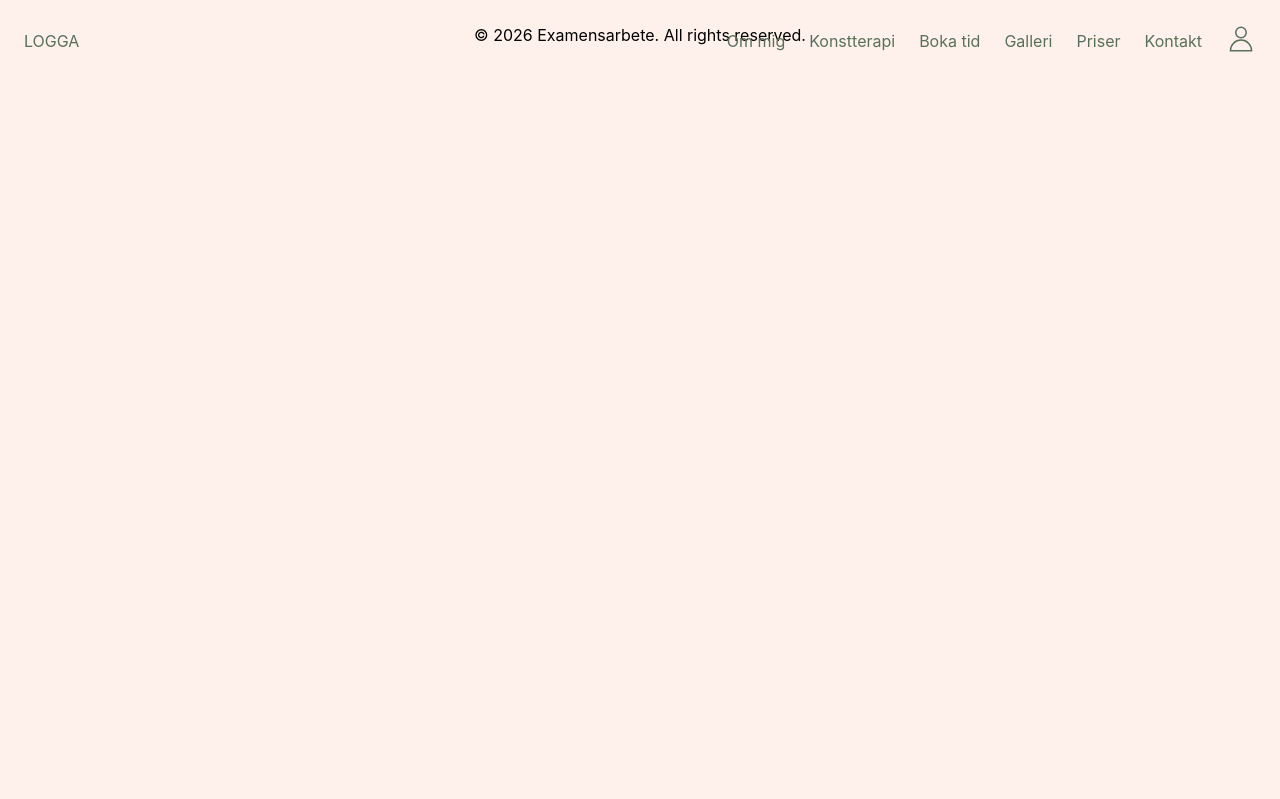
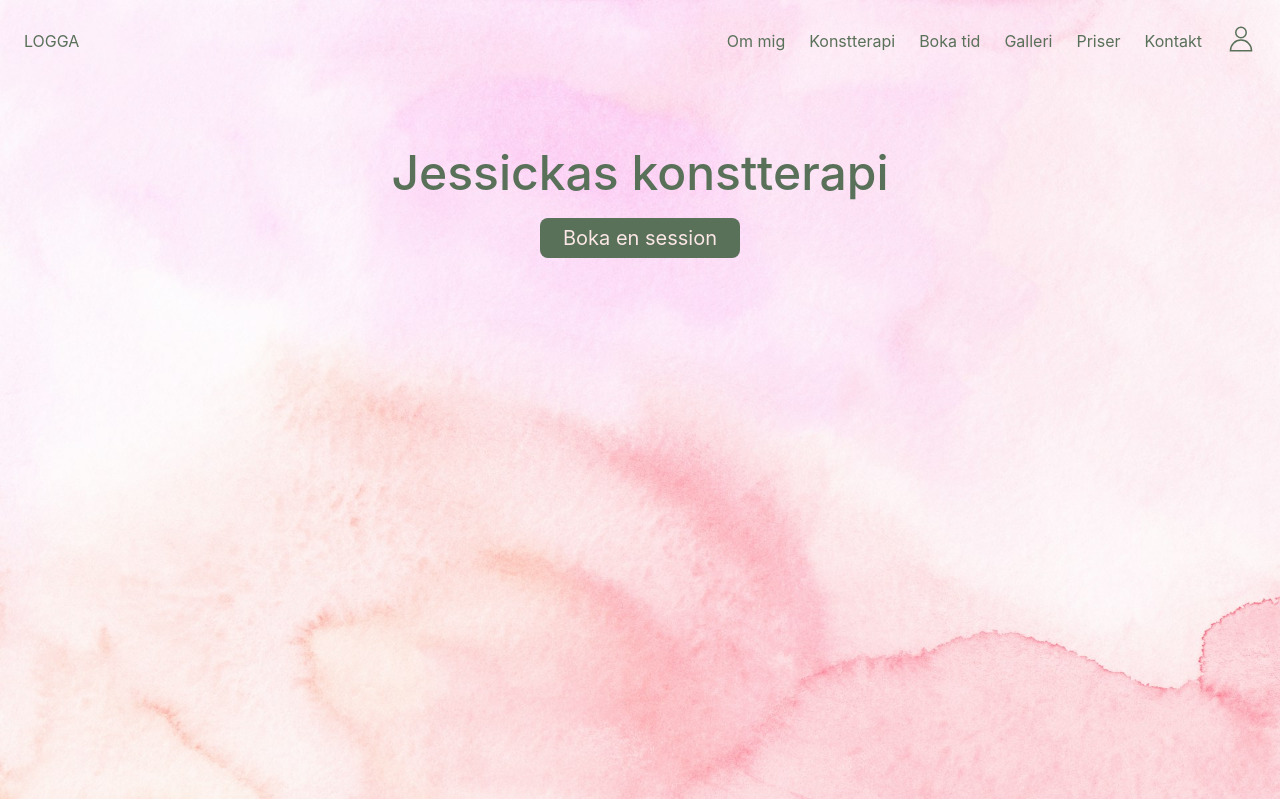
Before and after one commit to Examensarbete-Konstterapi/Examensarbete, a React (Vite) app in the folder frontend/: page /mina-sidor in a window 1280 px wide. Shown: the top 799 px of the page. Built offline with nearby package versions, Linux system fonts and the light colour scheme.

Commit message:
feat: add MyPages component with MiniHeroSection and update routing in App style: adjust button border radius and add new styles for regular buttons style: create miniHeroSection component with styles

```diff
--- a/frontend/src/App.tsx
+++ b/frontend/src/App.tsx
@@ -11,6 +11,7 @@ import { Booking } from "./pages/booking/Booking.tsx";
 import { Gallery } from "./pages/gallery/Gallery.tsx";
 import { Prices } from "./pages/prices/Prices.tsx";
 import { Contact } from "./pages/contact/Contact.tsx";
+import { MyPages } from "./pages/dashboard/user/myPages.tsx";
 
 function App() {
   return (
@@ -28,6 +29,7 @@ function App() {
           <Route path="/galleri" element={<Gallery />} />
           <Route path="/priser" element={<Prices />} />
           <Route path="/kontakt" element={<Contact />} />
+          <Route path="/mina-sidor" element={<MyPages />} />
         </Routes>
         {/* </Layout> */}
         <Footer />
--- a/frontend/src/components/buttons/regularButton/regularButton.css
+++ b/frontend/src/components/buttons/regularButton/regularButton.css
@@ -1,8 +1,15 @@
 .regular-button {
   font-size: var(--font-md);
   border: none;
-  border-radius: var(--radius-sm);
+  border-radius: var(--radius-md);
   z-index: 1000;
+}
+
+.regular-button.xxs {
+  height: auto;
+  width: auto;
+  font-size: var(--font-sm);
+  padding: 3px 8px;
 }
 
 .regular-button.xs {
--- a/frontend/src/components/header/Header.tsx
+++ b/frontend/src/components/header/Header.tsx
@@ -4,6 +4,7 @@ import Modal from "../modal/Modal";
 import Login from "../../pages/login/Login";
 import Register from "../../pages/register/Register";
 import "./header.css";
+import RegularButton from "../buttons/regularButton/RegularButton";
 
 export default function Header() {
   const [modalType, setModalType] = useState<"login" | "register" | null>(null);
@@ -29,12 +30,19 @@ export default function Header() {
         {/* Kanske ha en knapp som öppnar en modal här */}
         {token && (
           <>
-            <NavLink to="/mina-bokningar">Mina bokningar</NavLink>
-            <NavLink to="/profil">Min profil</NavLink>
+            <NavLink to="/mina-sidor">Mina sidor</NavLink>
+            {/* <NavLink to="/profil">Min profil</NavLink> */}
           </>
         )}
         {token ? (
-          <button onClick={logout}>ut</button>
+          // <button onClick={logout}>ut</button>
+          <RegularButton
+            onClick={logout}
+            label="Andréa Stålstierna"
+            size="xxs"
+            color="green"
+            type="button"
+          />
         ) : (
           <button onClick={() => setModalType("login")}>
             <svg
--- /dev/null
+++ b/frontend/src/components/miniHeroSection/MiniHeroSection.tsx
@@ -0,0 +1,20 @@
+import "./miniHeroSection.css";
+import LinkButton from "../buttons/linkButton/LinkButton";
+
+export function MiniHeroSection() {
+  return (
+    <section className="mini-hero-section">
+      <img src="/hero.jpg" alt="Hero Image" className="mini-hero-image" />
+      <div>
+        <h1>Jessickas konstterapi</h1>
+        {/* <p>Kreativitet som läkande kraft</p> */}
+        <LinkButton
+          href="/boka-tid"
+          label="Boka en session"
+          color="green"
+          size="sm"
+        />
+      </div>
+    </section>
+  );
+}
--- /dev/null
+++ b/frontend/src/components/miniHeroSection/miniHeroSection.css
@@ -0,0 +1,39 @@
+.mini-hero-section {
+  display: flex;
+  flex-direction: column;
+  align-items: center;
+  justify-content: center;
+  height: 50vh;
+  background-color: var(--color-primary);
+  color: var(--color-green);
+  position: relative;
+}
+
+.mini-hero-image {
+  position: absolute;
+  top: 0;
+  left: 0;
+  width: 100%;
+  /* height: 100%; */
+  object-fit: cover;
+  /* opacity: 0.5; */
+}
+
+.mini-hero-section div {
+  max-width: 1000px;
+  display: flex;
+  flex-direction: column;
+  align-items: center;
+  justify-content: center;
+  gap: var(--spacing-md);
+  z-index: 1;
+}
+
+.mini-hero-section h1 {
+  font-size: var(--font-xl);
+}
+
+.mini-hero-section p {
+  font-size: var(--font-lg);
+  font-family: var(--font-family-secondary);
+}
--- a/frontend/src/index.css
+++ b/frontend/src/index.css
@@ -48,9 +48,9 @@ html {
   --spacing-xl: 3.2rem;
 
   /* Border radius */
-  --radius-sm: 0.5rem;
-  --radius-md: 0.8rem;
-  --radius-lg: 1.6rem;
+  --radius-sm: 0.8rem;
+  --radius-md: 1.6rem;
+  --radius-lg: 2rem;
 
   /* Shadows */
   --shadow-sm: 0 2px 4px rgba(0, 0, 0, 0.1);
--- /dev/null
+++ b/frontend/src/pages/dashboard/user/MyPages.tsx
@@ -0,0 +1,13 @@
+import Layout from "../../../components/layout/Layout";
+import { MiniHeroSection } from "../../../components/miniHeroSection/MiniHeroSection";
+
+export function MyPages() {
+  return (
+    <>
+      <MiniHeroSection />
+      <Layout>
+        <h1>Mina sidor</h1>
+      </Layout>
+    </>
+  );
+}
```
Also changed, not shown: frontend/src/pages/dashboard/user/myPages.css (added).
